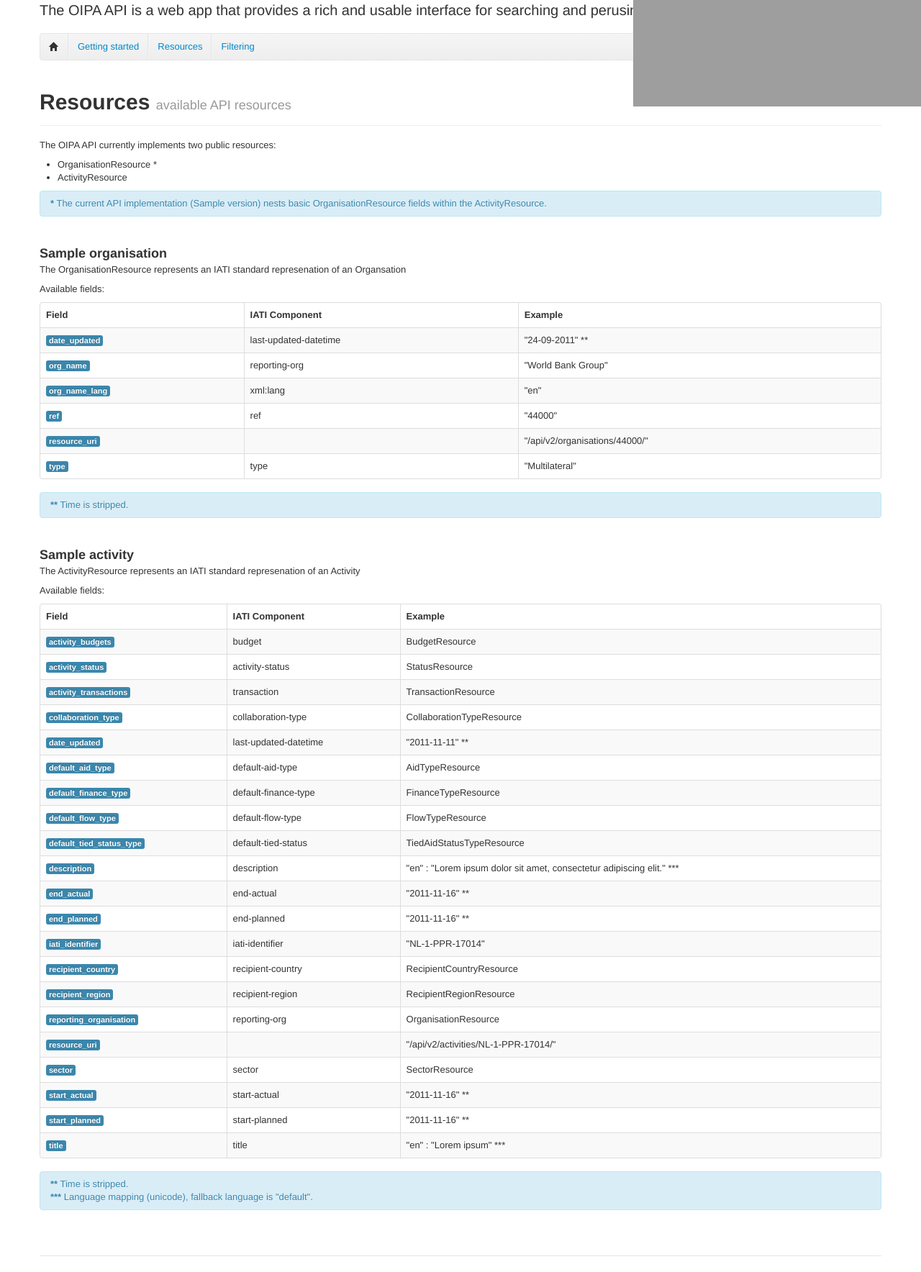
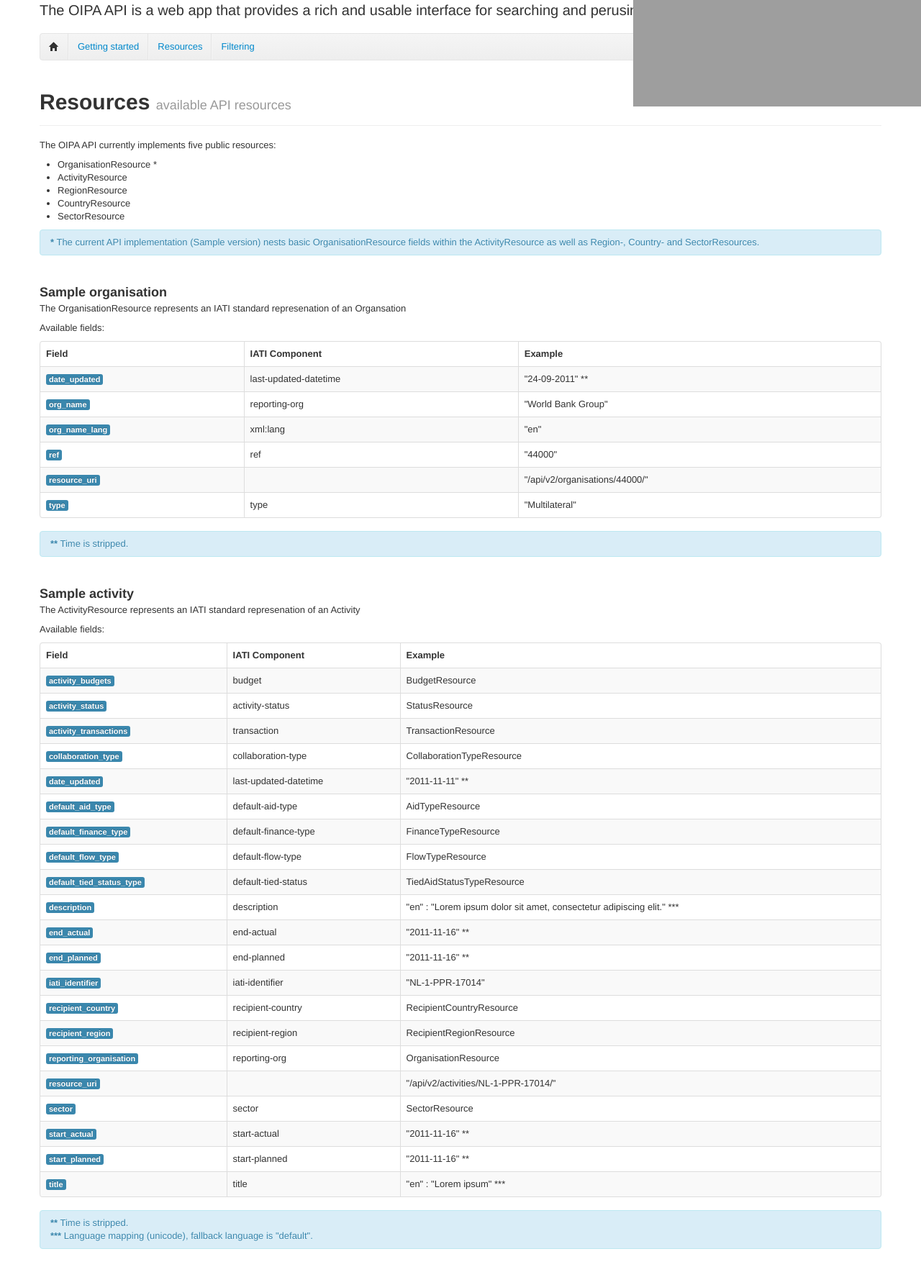
Before and after one commit to openaid-IATI/OIPA-V2, a Django app: template iati/templates/documentation/resources.html in a window 1280 px wide. Shown: the part 152-1920 px from the top of the page at 72% size. Run offline with Django 3.2, Linux system fonts and the light colour scheme; the template is opened without the code that fills it: most values are stand-ins (such as "Sample title", 1, 10 or a date in 2020); some libraries are stand-ins or nearby versions; grey boxes are pictures that could not be loaded.

Commit message:
added documentation

```diff
--- a/iati/templates/documentation/resources.html
+++ b/iati/templates/documentation/resources.html
@@ -9,13 +9,16 @@
         </div>
         <div class="row">
             <div class="span12">
-                <p>The OIPA API currently implements two public resources:</p>
+                <p>The OIPA API currently implements five public resources:</p>
                 <ul>
                     <li>OrganisationResource *</li>
                     <li>ActivityResource</li>
+                    <li>RegionResource</li>
+                    <li>CountryResource</li>
+                    <li>SectorResource</li>
                 </ul>
                 <div class="alert alert-info">
-                    <strong>*</strong> The current API implementation ({{ version }}) nests basic OrganisationResource fields within the ActivityResource.
+                    <strong>*</strong> The current API implementation ({{ version }}) nests basic OrganisationResource fields within the ActivityResource as well as Region-, Country- and SectorResources.
                 </div>
             </div>
         </div>
@@ -196,5 +199,93 @@
                 </div>
             </div>
         </div>
+        <div class="row">
+            <div class="span12">
+                <h3 class="push_20px_top">{{ resources.country }}</h3>
+                <p>The CountryResource represents a standard represenation of a Country</p>
+                <p>Available fields:</p>
+                <table class="table table-bordered table-striped">
+                    <thead>
+                    <tr>
+                        <th>Field</th>
+                        <th>Example</th>
+                        <th>Bundled field display **</th>
+                        <th>Example</th>
+                    </tr>
+                    </thead>
+                    <tbody>
+                    <tr>
+                        <td><span class="label label-info">iso</span></td>
+                        <td>"BB"</td>
+                        <td><span class="label label-warning">name</span></td>
+                        <td>"Barbados"</td>
+                    </tr>
+                    </tbody>
+                </table>
+                <div class="alert alert-info">
+                    <strong>**</strong> Bundled field display retrieves a verbose name constant based on the iso field value<br/>
+                </div>
+            </div>
+        </div>
+        <div class="row">
+            <div class="span12">
+                <h3 class="push_20px_top">{{ resources.region }}</h3>
+                <p>The RegionResource represents an standard represenation of a geographical Region</p>
+                <p>Available fields:</p>
+                <table class="table table-bordered table-striped">
+                    <thead>
+                    <tr>
+                        <th>Field</th>
+                        <th>Example</th>
+                        <th>Bundled field display **</th>
+                        <th>Example</th>
+                    </tr>
+                    </thead>
+                    <tbody>
+                    <tr>
+                        <td><span class="label label-info">iso</span></td>
+                        <td>"380"</td>
+                        <td><span class="label label-warning">name</span></td>
+                        <td>"West Indies, regional"</td>
+                    </tr>
+                    </tbody>
+                </table>
+                <div class="alert alert-info">
+                    <strong>**</strong> Bundled field display retrieves a verbose name constant based on the numeric code field value<br/>
+                </div>
+            </div>
+        </div>
+        <div class="row">
+            <div class="span12">
+                <h3 class="push_20px_top">{{ resources.sector }}</h3>
+                <p>The SectorResource represents a standard represenation of a Sector</p>
+                <p>Available fields:</p>
+                <table class="table table-bordered table-striped">
+                    <thead>
+                    <tr>
+                        <th>Field</th>
+                        <th>Example</th>
+                    </tr>
+                    </thead>
+                    <tbody>
+                    <tr>
+                        <td><span class="label label-info">name</span></td>
+                        <td>"Basic health care"</td>
+                    </tr>
+                    <tr>
+                        <td><span class="label label-info">code</span></td>
+                        <td>"12220"</td>
+                    </tr>
+                    <tr>
+                        <td><span class="label label-info">vocabulary_type</span></td>
+                        <td></td>
+                    </tr>
+                    </tbody>
+                </table>
+                <div class="alert alert-info">
+                    <strong>**</strong> Bundled field display retrieves a verbose name constant based on the numeric code field value<br/>
+                </div>
+            </div>
+        </div>
     </section>
 {% endblock %}
```
Also changed, not shown: iati/api/v2/views.py (+10 -1 lines), iati/templates/documentation/filtering.html (+10 -0 lines).
